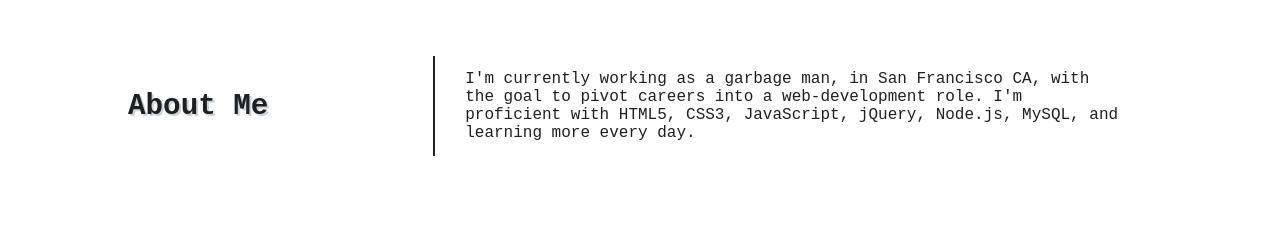
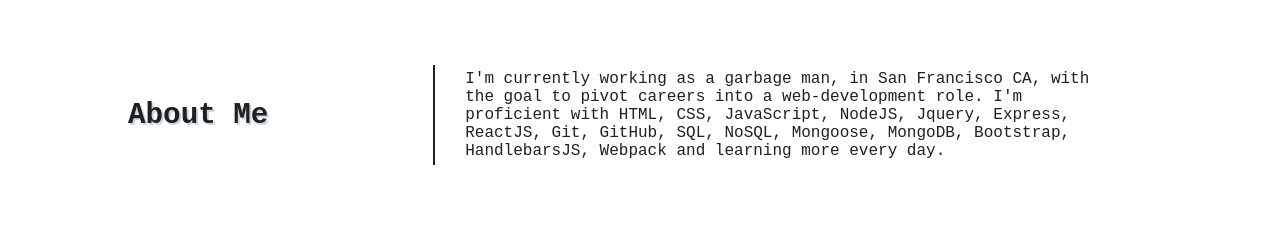
Before and after one commit to benwade91/Portfolio, a plain HTML site: page index.html in a window 1280 px wide. Shown: the part 488-737 px from the top of the page. Drawn offline with Linux system fonts and the light colour scheme; grey boxes are pictures that could not be loaded.

Commit message:
Update index.html

```diff
--- a/index.html
+++ b/index.html
@@ -39,7 +39,7 @@
             <h3>About Me</h3>
         </div>
         <div class="words">
-            <p>I'm currently working as a garbage man, in San Francisco CA, with the goal to pivot careers into a web-development role. I'm proficient with HTML5, CSS3, JavaScript, jQuery, Node.js, MySQL, and learning more every day. </p>
+            <p>I'm currently working as a garbage man, in San Francisco CA, with the goal to pivot careers into a web-development role. I'm proficient with HTML, CSS, JavaScript, NodeJS, Jquery, Express, ReactJS, Git, GitHub, SQL, NoSQL, Mongoose, MongoDB, Bootstrap, HandlebarsJS, Webpack and learning more every day. </p>
         </div>
     </section>
     <section id="work" class="content">
```
